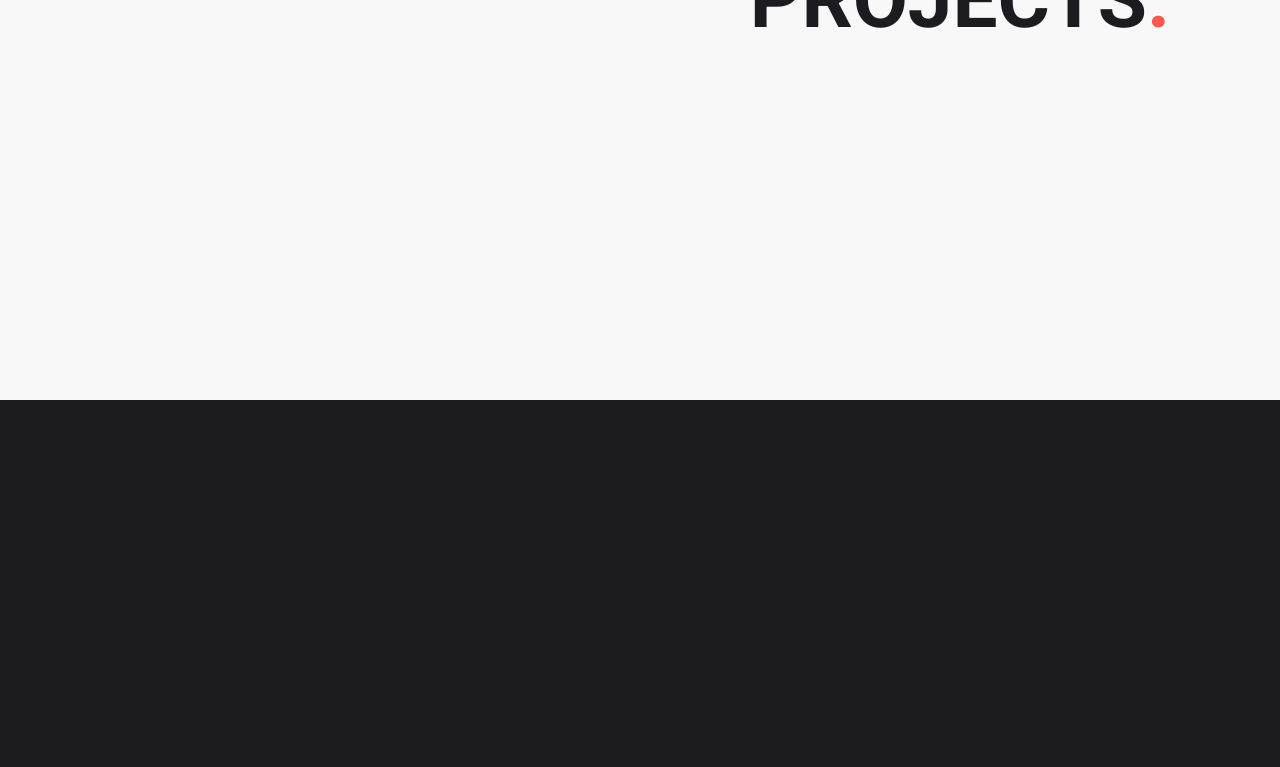
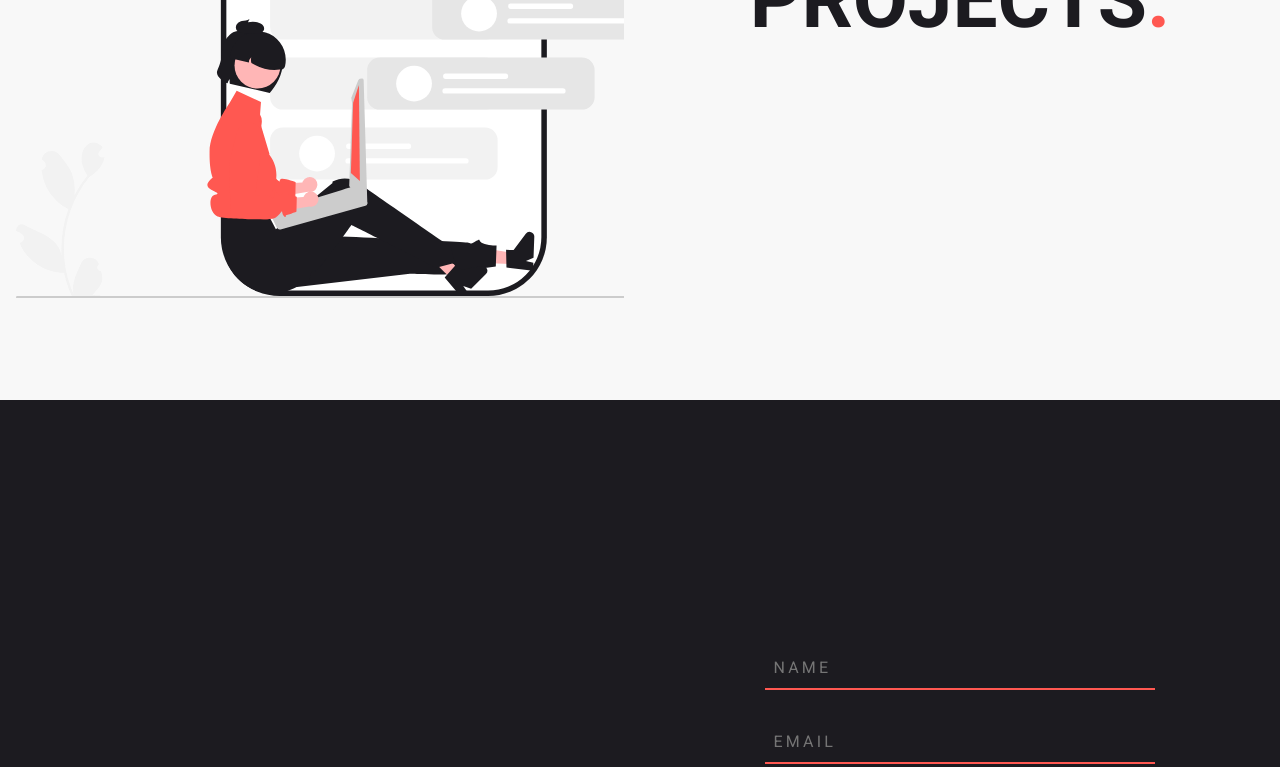
Before and after one commit to EmilyAbrahart/portfolio, a React (Create React App) app: page / in a window 1280 px wide. Shown: the part 2000-2767 px from the top of the page. Built offline with nearby package versions, Linux system fonts and the light colour scheme.

Commit message:
added graphic to projects page, contact section and form completed

```diff
--- a/src/components/contact.js
+++ b/src/components/contact.js
@@ -1,8 +1,7 @@
-import React from "react";
+import React, { useState } from "react";
 import styled from "styled-components";
 import {
   color_dark,
-  color_dark_accent,
   color_subtle,
   color_accent,
   Section,
@@ -13,6 +12,46 @@ import {
 } from "../styles";
 
 function Contact() {
+  const [name, setName] = useState("");
+  const [email, setEmail] = useState("");
+  const [message, setMessage] = useState("");
+  const [formSubmitted, setFormSubmitted] = useState("");
+
+  // for netlify form handling
+  const encode = (data) => {
+    return Object.keys(data)
+      .map(
+        (key) => encodeURIComponent(key) + "=" + encodeURIComponent(data[key])
+      )
+      .join("&");
+  };
+
+  const onFormElementChange = (e) => {
+    if (e.target.name === "name") {
+      setName(e.target.value);
+    } else if (e.target.name === "email") {
+      setEmail(e.target.value);
+    } else if (e.target.name === "message") {
+      setMessage(e.target.value);
+    }
+  };
+
+  const onFormSubmit = (e) => {
+    // for netlify form handling
+    fetch("/", {
+      method: "POST",
+      headers: { "Content-Type": "application/x-www-form-urlencoded" },
+      body: encode({ "form-name": "contact", name, email, message }),
+    })
+      .then(() => setFormSubmitted("Your message has been sent."))
+      .catch((error) => {
+        setFormSubmitted(
+          "Your message could not be sent. Please try again later."
+        );
+        console.log(error);
+      });
+    e.preventDefault();
+  };
   return (
     <ContactContainer>
       <ContactHalf>
@@ -20,7 +59,31 @@ function Contact() {
           CONTACT ME<PinkSpan>.</PinkSpan>
         </SectionTitle>
       </ContactHalf>
-      <ContactHalf></ContactHalf>
+      <ContactHalf>
+        <ContactForm onSubmit={onFormSubmit}>
+          <input
+            type="text"
+            name="name"
+            placeholder="NAME"
+            value={name}
+            onChange={onFormElementChange}
+          />
+          <input
+            type="email"
+            name="email"
+            placeholder="EMAIL"
+            value={email}
+            onChange={onFormElementChange}
+          />
+          <textarea
+            name="message"
+            placeholder="MESSAGE..."
+            value={message}
+            onChange={onFormElementChange}
+          ></textarea>
+          <button type="submit">SEND</button>
+        </ContactForm>
+      </ContactHalf>
     </ContactContainer>
   );
 }
@@ -36,3 +99,57 @@ const ContactHalf = styled(HalfSection)`
   color: ${color_subtle};
   ${flex("column")};
 `;
+
+const ContactForm = styled.form`
+  ${flex("column")};
+  width: 80%;
+  height: 80%;
+
+  input,
+  textarea {
+    width: 80%;
+    background-color: ${color_dark};
+    color: ${color_subtle};
+    border: none;
+    border-bottom: 2px solid ${color_accent};
+    margin: 1rem;
+    padding: 0.5rem;
+    letter-spacing: 0.2rem;
+    line-height: 1.5rem;
+    transition: border-color 0.3s ease-in;
+    &:focus {
+      outline: none;
+      border-bottom-color: ${color_subtle};
+    }
+  }
+
+  textarea {
+    height: 5rem;
+  }
+
+  button {
+    background-color: ${color_dark};
+    color: ${color_accent};
+    border: 2px solid ${color_accent};
+    letter-spacing: 0.2rem;
+    line-height: 1.5rem;
+    padding: 0.5rem 3rem;
+    margin: 1rem;
+    transition: background-color 0.2s ease-in;
+    transition: color 0.2s ease-in;
+
+    &:hover {
+      cursor: pointer;
+    }
+
+    &:focus,
+    &:active {
+      outline: none;
+    }
+
+    &:active {
+      background-color: ${color_accent};
+      color: ${color_dark};
+    }
+  }
+`;
--- a/src/components/projects.js
+++ b/src/components/projects.js
@@ -1,5 +1,6 @@
 import React from "react";
 import styled from "styled-components";
+import { ReactComponent as ProjectImg } from "../assets/projects.svg";
 import {
   color_dark,
   color_subtle,
@@ -14,7 +15,9 @@ import {
 function Projects() {
   return (
     <Section>
-      <HalfSection></HalfSection>
+      <HalfSection>
+        <ProjectImg />
+      </HalfSection>
       <HalfSection>
         <SectionTitle>
           PROJECTS<PinkSpan>.</PinkSpan>
--- a/src/styles/components.js
+++ b/src/styles/components.js
@@ -12,6 +12,7 @@ export const Section = styled.section`
 export const HalfSection = styled(Section)`
   width: 50%;
   padding: 1rem;
+  overflow: hidden;
 `;
 
 export const SectionTitle = styled.h1`
--- a/src/styles/functions.js
+++ b/src/styles/functions.js
@@ -8,5 +8,6 @@ export const flex = (
     flex-direction: ${direction};
     justify-content: ${justifyContent};
     align-items: ${alignItems};
+    flex-wrap: wrap;
     `;
 };
```
Also changed, not shown: src/assets/projects.svg (added).
